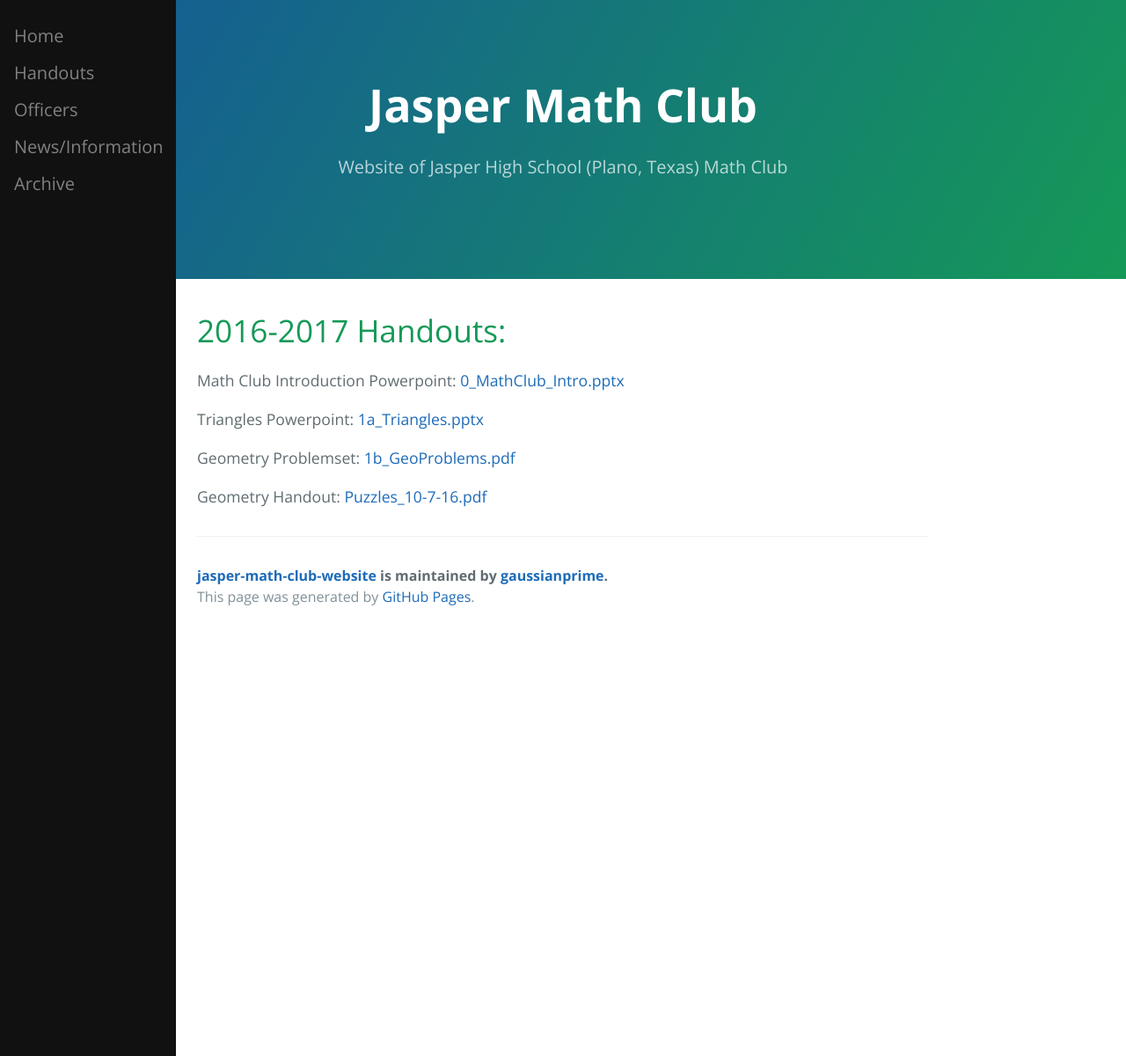
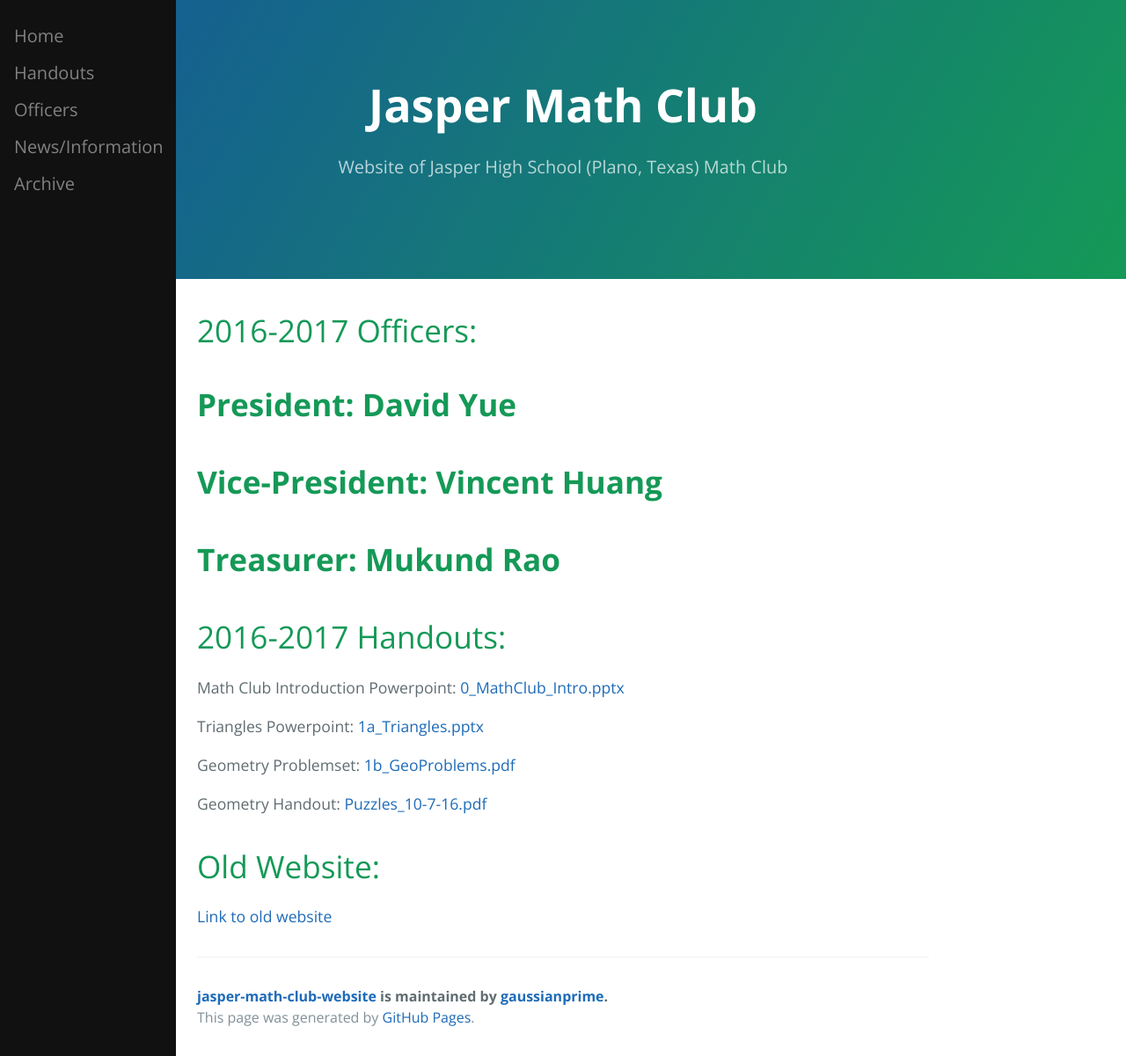
Before and after one commit to gaussianprime/jasper-math-club-website, a Jekyll site: the page built from archive/2016-2017.html, in a window 1280 px wide and 1200 px high. Shown: the whole window at 88% size. Built offline with Jekyll 4.4.1, drawn with Linux system fonts in a browser that asks for light colours.

Commit message:
Added officers to archive

```diff
--- a/archive/2016-2017.html
+++ b/archive/2016-2017.html
@@ -2,9 +2,17 @@
 layout: default
 ---
 <div class="body">
+	<h1>2016-2017 Officers: <h1>
+	<p><b>President: David Yue</b></p>
+	<p><b>Vice-President: Vincent Huang</b></p>
+	<p><b>Treasurer: Mukund Rao</b></p>
+
 	<h1>2016-2017 Handouts:</h1>
 	<p>Math Club Introduction Powerpoint: <a href = /jasper-math-club-website/pdfs/2016-2017/0_MathClub_Intro.pptx>0_MathClub_Intro.pptx</a></p>
 	<p>Triangles Powerpoint: <a href = /jasper-math-club-website/pdfs/2016-2017/mocksolutions.pdf>1a_Triangles.pptx</a></p>
 	<p>Geometry Problemset: <a href = /jasper-math-club-website/pdfs/2016-2017/1b_GeoProblems.pdf>1b_GeoProblems.pdf</a><p>
 	<p>Geometry Handout: <a href = /jasper-math-club-website/pdfs/2016-2017/Puzzles_10-7-16.pdf>Puzzles_10-7-16.pdf</a></p>
+
+	<h1>Old Website:</h1>
+	<p><a href = "https://sites.google.com/site/jhsmathclub1/">Link to old website</a></p>
 </div>
--- a/archive/2017-2018.html
+++ b/archive/2017-2018.html
@@ -2,6 +2,11 @@
 layout: default
 ---
 <div class="body">
+	<h1>2017-2018 Officers: <h1>
+	<p><b>President: Aman Singh</b></p>
+    <p><b>Vice-President: Shenai Chan</b></p>
+    <p><b>Treasurer: Maxwell Jiang</b></p>
+
 	<h1>2017-2018 Handouts:</h1>
 	<p>Number Theory Handout: <a href = /jasper-math-club-website/pdfs/2017-2018/nt.pdf>nt.pdf</a></p>
 	<p>Problems + Solutions For Jasper Mock AMC 10: <a href = /jasper-math-club-website/pdfs/2017-2018/mocksolutions.pdf>mocksolutions.pdf</a></p>
--- a/archive/2018-2019.html
+++ b/archive/2018-2019.html
@@ -2,6 +2,10 @@
 layout: default
 ---
 <div class="body">
+	<h1>2018-2019 Officers: <h1>
+	<p><b>Presidents: Ethan Luo and Yash Garg</b></p>
+	<p><b>Vice Presidents: Alex Ni and Lillian Ye</b></p>
+
 	<h1>2018-2019 Handouts:</h1>
 	<p>Solutions + Problems to Relay Round: <a href = /jasper-math-club-website/pdfs/2018-2019/Math_Club_Relay__Meeting_1__Solutions.pdf>Math_Club_Relay__Meeting_1__Solutions.pdf</a></p>
 	<p>Solutions + Problems to Team Round: <a href = /jasper-math-club-website/pdfs/2018-2019/Meetings_2_Solutions.pdf>Meetings_2_Solutions.pdf</a></p>
--- a/archive/2019-2020.html
+++ b/archive/2019-2020.html
@@ -2,6 +2,9 @@
 layout: default
 ---
 <div class="body">
+	<h1>2019-2020 Officers: <h1>
+	<p><b>President: Rithvik Ganesh</b></p>
+	<p><b>Vice Presidents: Tanvi Panchumarthy and Nandha Gopikannan</b></p>
 	<h1>2019-2020 Handouts:</h1>
 	<p>Solutions + Problems to Problemset: <a href = /jasper-math-club-website/pdfs/2019-2020/CoolKidsClub.pdf>CoolKidsClub.pdf</a></p>
 	<p>Solutions + Problems to Team Round: <a href = /jasper-math-club-website/pdfs/2019-2020/Meetings_2_Solutions.pdf>Meetings_2_Solutions.pdf</a></p>
```
